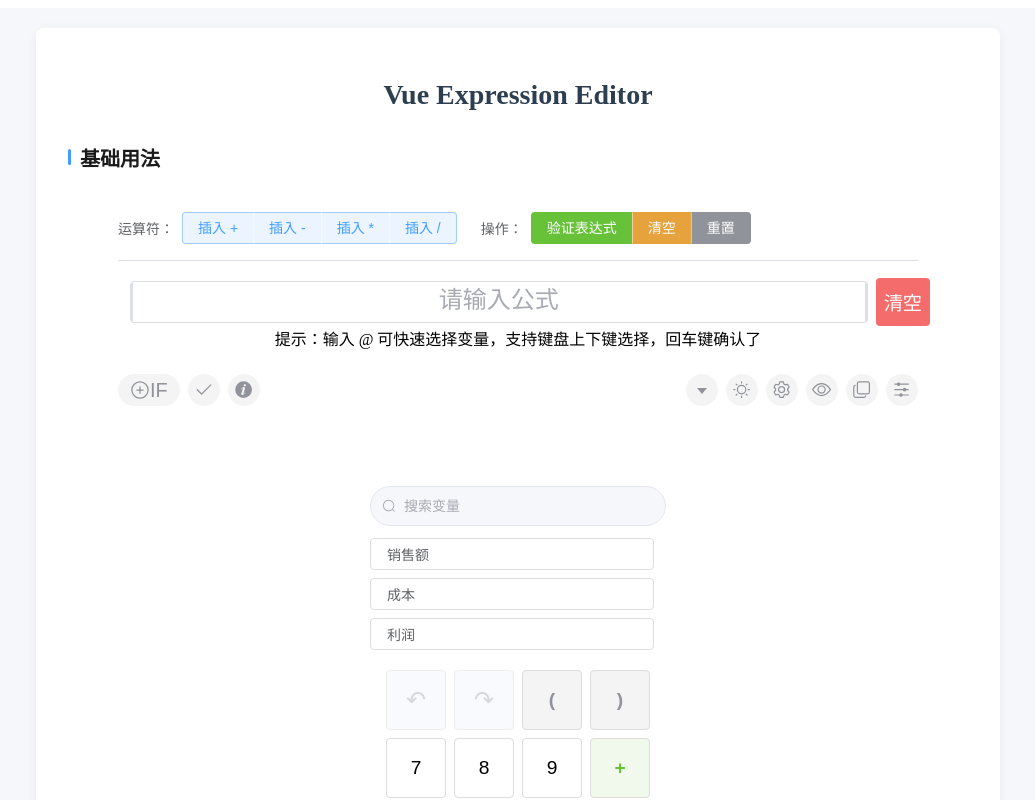
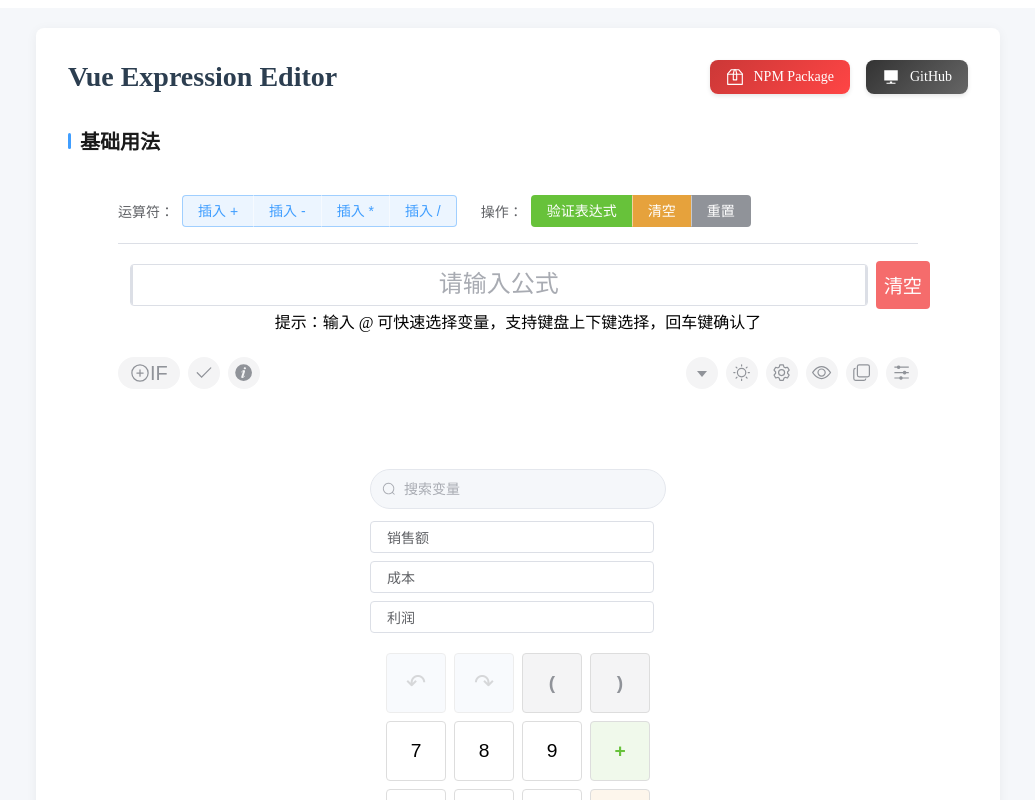
Before and after one commit to iwangbowen/vue-expression-editor, a Vue app: page / in a window 1280 px wide. Shown: the top 800 px of the page, without its empty margins (122-1157 px from the left). Built offline with nearby package versions, Linux system fonts and the light colour scheme.

Commit message:
修改标题区域为 flex 布局，新增 NPM 和 GitHub 链接，调整样式以提升可用性和美观性。

```diff
--- a/src/dev/App.vue
+++ b/src/dev/App.vue
@@ -1,7 +1,20 @@
 <template>
   <div class="dev-container">
     <div class="content-wrapper">
-      <h1 class="main-title">Vue Expression Editor</h1>
+      <!-- 修改标题区域为 flex 布局 -->
+      <div class="header">
+        <h1 class="main-title">Vue Expression Editor</h1>
+        <div class="links-container">
+          <a href="https://www.npmjs.com/package/vue-expression-editor" target="_blank" class="link-item npm-link">
+            <el-icon><Box /></el-icon>
+            <span>NPM Package</span>
+          </a>
+          <a href="https://github.com/iwangbowen/vue-expression-editor" target="_blank" class="link-item github-link">
+            <el-icon><Platform /></el-icon>
+            <span>GitHub</span>
+          </a>
+        </div>
+      </div>
       <div class="demo-section">
         <h2 class="section-title">基础用法</h2>
         <div class="demo-box">
@@ -50,6 +63,7 @@ import { ref } from 'vue'
 import type { Ref } from 'vue'
 import ExpressionEditor from '../components/ExpressionEditor.vue'
 import { ElMessage } from 'element-plus'
+import { Platform, Box } from '@element-plus/icons-vue'
 
 const expressionEditorRef = ref<InstanceType<typeof ExpressionEditor> | null>(null)
 const testExpression = ref('1 + 2 * 3')
@@ -106,11 +120,19 @@ const reset = () => {
   box-shadow: 0 2px 12px rgba(0, 0, 0, 0.05);
 }
 
+/* 修改标题区域样式 */
+.header {
+  display: flex;
+  justify-content: space-between;
+  align-items: center;
+  margin-bottom: 32px;
+}
+
+/* 修改标题样式 */
 .main-title {
+  margin: 0;
   font-size: 28px;
   color: #2c3e50;
-  margin-bottom: 32px;
-  text-align: center;
   font-weight: 600;
 }
 
@@ -185,4 +207,57 @@ const reset = () => {
   font-size: 14px;
   border-left: 3px solid #409eff;
 }
+
+/* 修改链接容器样式 */
+.links-container {
+  display: flex;
+  gap: 16px; /* 增加间距 */
+}
+
+/* 链接通用样式 */
+.link-item {
+  display: inline-flex;
+  align-items: center;
+  gap: 10px;
+  padding: 8px 16px;
+  color: #ffffff;
+  text-decoration: none;
+  border: none;
+  border-radius: 8px;
+  transition: all 0.3s cubic-bezier(0.4, 0, 0.2, 1);
+  font-size: 14px;
+  font-weight: 500;
+  box-shadow: 0 2px 4px rgba(0, 0, 0, 0.1);
+  position: relative;
+  overflow: hidden;
+}
+
+.link-item:hover {
+  transform: translateY(-2px);
+  box-shadow: 0 4px 8px rgba(0, 0, 0, 0.15);
+}
+
+.link-item:active {
+  transform: translateY(0);
+  box-shadow: 0 2px 4px rgba(0, 0, 0, 0.1);
+}
+
+.link-item .el-icon {
+  font-size: 18px;
+  transition: transform 0.3s ease;
+}
+
+.link-item:hover .el-icon {
+  transform: scale(1.1);
+}
+
+/* NPM 链接特殊样式 */
+.npm-link {
+  background: linear-gradient(135deg, #cb3837 0%, #ff4545 100%);
+}
+
+/* GitHub 链接特殊样式 */
+.github-link {
+  background: linear-gradient(135deg, #333333 0%, #666666 100%);
+}
 </style>
```
